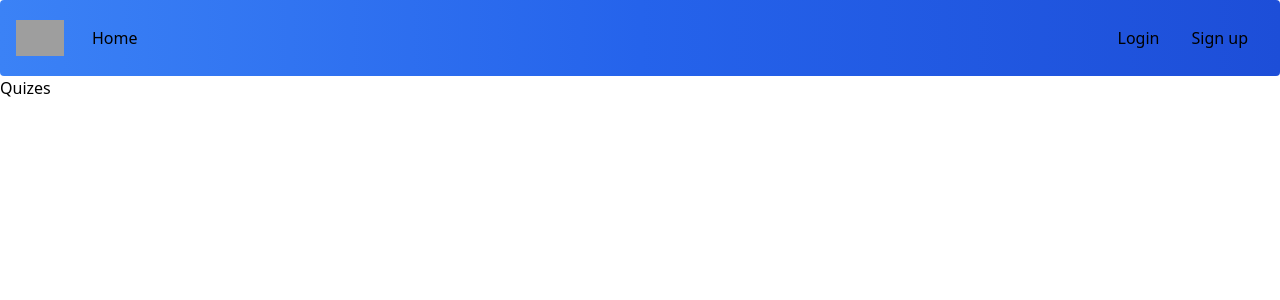
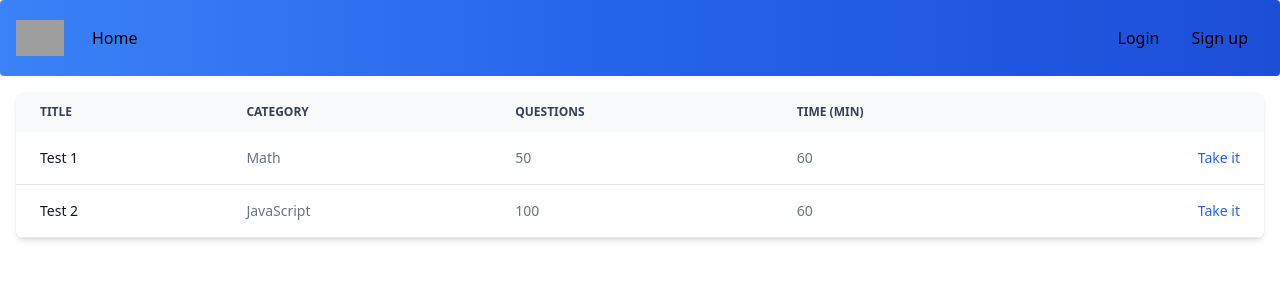
Before and after one commit to enanesh/quizmaker, a React (Create React App) app in the folder client/: page /quizes in a window 1280 px wide. Shown: the top 300 px of the page. Built offline with nearby package versions, Linux system fonts and the light colour scheme; grey boxes are pictures that could not be loaded.

Commit message:
Adds Quiz page

```diff
--- a/client/src/App.js
+++ b/client/src/App.js
@@ -4,7 +4,7 @@ import React from 'react';
 import { ApolloClient, InMemoryCache, ApolloProvider, createHttpLink} from '@apollo/client';
 import { BrowserRouter as Router, Routes, Route } from 'react-router-dom';
 import Navbar from './components/Navbar';
-import Section from './components/Section';
+import Section from './components/pages/Section';
 import { setContext } from '@apollo/client/link/context';
 import RenderQuiz from "./pages/RenderQuiz";
 import Quizes from './components/pages/Quizes';
@@ -40,7 +40,7 @@ function App() {
      <Routes>
        <Route exact path='/' element={<Section/>} />
        <Route exact path='/quizes' element={<Quizes />} />
-       <Route path="/quiz" element={<RenderQuiz />} />
+       {/* <Route path="/quiz" element={<RenderQuiz />} /> */}
      </Routes>
     </Router>
     </ApolloProvider>
--- a/client/src/components/pages/Quizes.js
+++ b/client/src/components/pages/Quizes.js
@@ -3,7 +3,67 @@ import { Link } from 'react-router-dom';
 
 const AppQuizes = () => {
     return (
-        <h1>Quizes</h1>
+
+<div class="relative overflow-x-auto shadow-md sm:rounded-lg m-4">
+    <table class="w-full text-sm text-left text-gray-500 dark:text-gray-400">
+        <thead class="text-xs text-gray-700 uppercase bg-gray-50 dark:bg-gray-700 dark:text-gray-400">
+            <tr>
+                <th scope="col" class="px-6 py-3">
+                    Title
+                </th>
+                <th scope="col" class="px-6 py-3">
+                    Category
+                </th>
+                <th scope="col" class="px-6 py-3">
+                    Questions
+                </th>
+                <th scope="col" class="px-6 py-3">
+                    Time (min)
+                </th>
+                <th scope="col" class="px-6 py-3">
+                    <span class="sr-only">Action</span>
+                </th>
+            </tr>
+        </thead>
+        <tbody>
+            <tr class="bg-white border-b dark:bg-gray-800 dark:border-gray-700 hover:bg-gray-50 dark:hover:bg-gray-600">
+                <th scope="row" class="px-6 py-4 font-medium text-gray-900 whitespace-nowrap dark:text-white">
+                    Test 1
+                </th>
+                <td class="px-6 py-4">
+                    Math
+                </td>
+                <td class="px-6 py-4">
+                    50
+                </td>
+                <td class="px-6 py-4">
+                    60
+                </td>
+                <td class="px-6 py-4 text-right">
+                    <a href="/quiz" class="font-medium text-blue-600 dark:text-blue-500 hover:underline">Take it</a>
+                </td>
+            </tr>
+            <tr class="bg-white border-b dark:bg-gray-800 dark:border-gray-700 hover:bg-gray-50 dark:hover:bg-gray-600">
+                <th scope="row" class="px-6 py-4 font-medium text-gray-900 whitespace-nowrap dark:text-white">
+                   Test 2
+                </th>
+                <td class="px-6 py-4">
+                    JavaScript
+                </td>
+                <td class="px-6 py-4">
+                    100
+                </td>
+                <td class="px-6 py-4">
+                    60
+                </td>
+                <td class="px-6 py-4 text-right">
+                    <a href="/quiz" class="font-medium text-blue-600 dark:text-blue-500 hover:underline">Take it</a>
+                </td>
+            </tr>
+        </tbody>
+    </table>
+</div>
+
 
     );
 }
```
Also changed, not shown: client/src/confettiBg.png (renamed from client/assets/confettiBg(1685 × 968 px).png).
